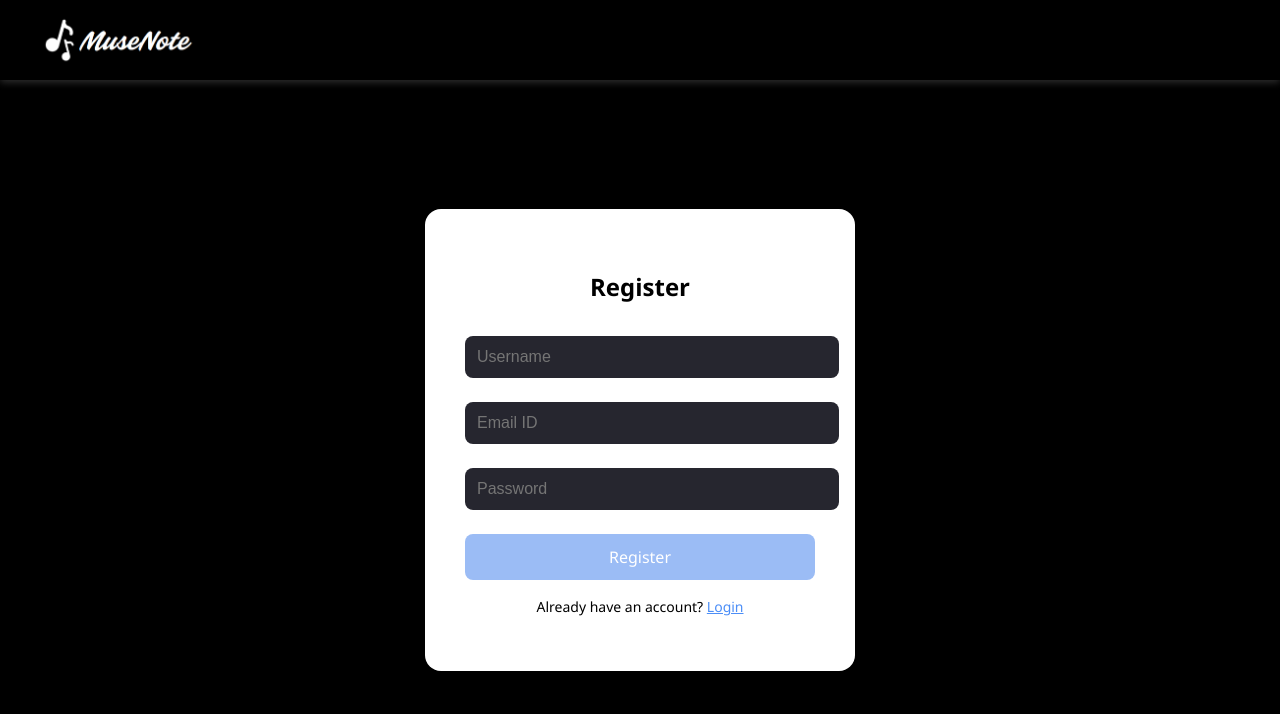
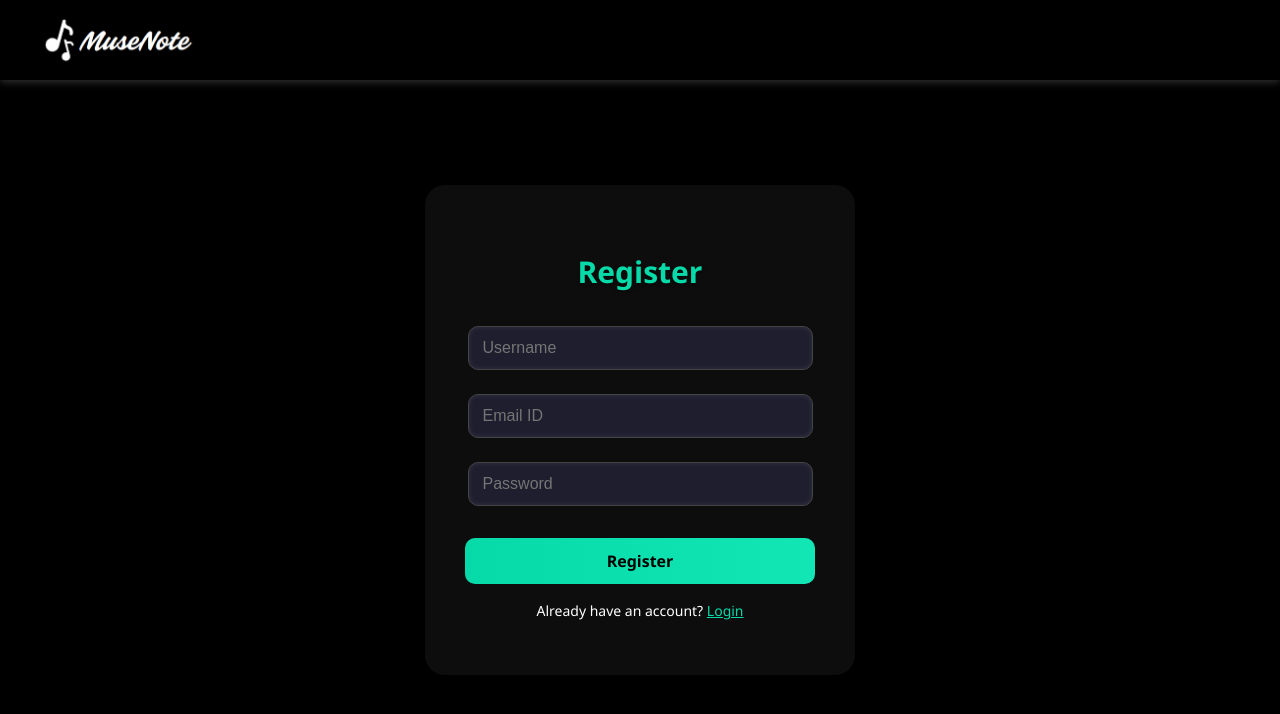
Before and after one commit to vaishke/MuseNote-Frontend, a React (Vite) app in the folder musenote/: page /register in a window 1280 px wide. Shown: the top 714 px of the page. Built offline with nearby package versions, Linux system fonts and the light colour scheme; a web font is replaced by a local one.

Commit message:
changed register page and also color of login box

```diff
--- a/musenote/src/components/LandingPage.css
+++ b/musenote/src/components/LandingPage.css
@@ -29,6 +29,7 @@ html,
     position: fixed;
     top: 0;
     z-index: 1000;
+    backdrop-filter: blur(4px);
 }
 
 .logo-img {
@@ -79,46 +80,97 @@ html,
 .login-box-wrapper {
     position: absolute;
     top: 10rem;
-    right: 1rem;
+    right: 3rem;
     z-index: 999;
 }
 
 .login-box {
-    color: #fff;
-    background-color: rgba(50, 50, 50, 0.9);
-    padding: 80px;
-    border-radius: 16px;
-    box-shadow: 0 8px 16px rgba(0, 0, 0, 0.2);
+    color: white;
+    background: rgba(255, 255, 255, 0.05);
+    backdrop-filter: blur(12px);
+    padding: 40px;
+    border-radius: 20px;
+    box-shadow: 0 12px 30px rgba(0, 0, 0, 0.6);
     width: 350px;
     text-align: center;
+    animation: fadeIn 0.8s ease;
+}
+
+@keyframes fadeIn {
+    from {
+        opacity: 0;
+        transform: translateY(20px);
+    }
+    to {
+        opacity: 1;
+        transform: translateY(0);
+    }
+}
+
+.login-box {
+  background: rgb(29, 25, 25) !important;
+  backdrop-filter: blur(12px);
+  padding: 40px;
+  border-radius: 20px;
+  box-shadow: 0 12px 30px rgba(0, 0, 0, 0.6);
+  width: 350px;
+  text-align: center;
+  animation: fadeIn 0.8s ease;
 }
 
 .login-input {
-    width: 100%;
-    padding: 12px;
+  width: 95% !important;
+  padding: 12px 14px;
   margin: 12px 0;
-    border: none;
-    border-radius: 8px;
-    background-color: #26262f;
-    color: #fff;
+  border: 1px solid #444;
+  border-radius: 10px;
+  background-color: #1e1e2f;
+  color: white;
   font-size: 16px;
+  outline: none;
+  box-shadow: inset 0 0 5px rgba(255, 255, 255, 0.1);
+  transition: all 0.3s ease;
 }
+
+.login-input:focus {
+  border-color: #05d178;
+  box-shadow: 0 0 8px #00f1a5;
+  background-color: #26263a;
+}
+
+.login-link-text {
+  margin-top: 16px;
+  font-size: 14px;
+  color: white;
+}
+
+.login-link-span {
+  color: #06daa8;
+  cursor: pointer;
+  text-decoration: underline;
+  margin-left: 5px;
+}
+
 
 .login-button {
   width: 100%;
   padding: 12px;
-    background-color: #4c8ef7;
-    color: white;
+  background: linear-gradient(to right, #06daa8, #11e6b4);
+  color: black !important;
   font-size: 16px;
+  font-weight: bold;
   border: none;
-    border-radius: 8px;
+  border-radius: 10px;
   cursor: pointer;
-    margin-top: 12px;
+  margin-top: 20px;
+  transition: transform 0.2s ease, background 0.3s ease;
 }
 
 .login-button:hover {
-    background-color: #3b75d4;
+  transform: scale(1.05);
+  background: linear-gradient(to right, #06daa8, #11e6b4);
 }
+
 
 .about-section {
     padding: 20px 60px;
--- a/musenote/src/components/LandingPage.jsx
+++ b/musenote/src/components/LandingPage.jsx
@@ -70,11 +70,10 @@ const LandingPage = () => {
             <button onClick={handleLogin} className="login-button">
               Login
             </button>
-            <p style={{ marginTop: '20px' }}>
-              Don’t have an account?{' '}
-              <Link to="/register" style={{ color: '#4c8ef7', textDecoration: 'underline' }}>
-                Create an Account
-              </Link>
+
+            <p className="login-link-text">
+              Don’t have an account?
+              <Link to="/register" className="login-link-span"> Create new account</Link>
             </p>
           </div>
         </div>
--- a/musenote/src/components/RegisterPage.css
+++ b/musenote/src/components/RegisterPage.css
@@ -6,15 +6,17 @@ html,
   width: 100%;
   scroll-behavior: smooth;
   font-family: 'Segoe UI', Tahoma, Geneva, Verdana, sans-serif;
+  background-color: #000;
 }
 
 .register-page {
   display: flex;
+  flex-direction: column;
   align-items: center;
   justify-content: center;
-    height: 100vh;
+  min-height: 100vh;
   background-color: #000;
-    flex-direction: column;
+  padding-top: 80px;
 }
 
 .logosection-reg {
@@ -30,6 +32,7 @@ html,
   top: 0;
   right: 0;
   z-index: 1000;
+  backdrop-filter: blur(4px);
 }
 
 .logoimage-reg {
@@ -39,63 +42,97 @@ html,
 }
 
 .register-form-container {
-    margin-top: 80px;
+  margin-top: 40px;
   display: flex;
   justify-content: center;
   width: 100%;
 }
 
 .register-box {
-    color: #000;
-    background-color: #fff;
+  color: white;
+  background: rgba(255, 255, 255, 0.05);
+  backdrop-filter: blur(12px);
   padding: 40px;
-    border-radius: 16px;
-    box-shadow: 0 8px 16px rgba(0, 0, 0, 0.2);
+  border-radius: 20px;
+  box-shadow: 0 12px 30px rgba(0, 0, 0, 0.6);
   width: 350px;
+  margin-top: -140px;
   text-align: center;
+  animation: fadeIn 0.8s ease;
+}
+
+@keyframes fadeIn {
+  from {
+    opacity: 0;
+    transform: translateY(20px);
+  }
+  to {
+    opacity: 1;
+    transform: translateY(0);
+  }
+}
+
+.register-box h2 {
+  font-size: 30px;
+  color: #06daa8;
+  font-weight: bold;
+  margin-bottom: 20px;
+  text-shadow: 0 2px 4px rgba(0, 0, 0, 0.4);
 }
 
 .register-input {
-    width: 100%;
-    padding: 12px;
+  width: 90%;
+  padding: 12px 14px;
   margin: 12px 0;
-    border: none;
-    border-radius: 8px;
-    background-color: #26262f;
-    color: #fff;
+  border: 1px solid #444;
+  border-radius: 10px;
+  background-color: #1e1e2f;
+  color: white;
   font-size: 16px;
+  outline: none;
+  box-shadow: inset 0 0 5px rgba(255, 255, 255, 0.1);
+  transition: all 0.3s ease;
+}
+
+.register-input:focus {
+  border-color: #05d178;
+  box-shadow: 0 0 8px #00f1a5;
+  background-color: #26263a;
 }
 
 .register-button {
   width: 100%;
   padding: 12px;
-    background-color: #4c8ef7;
-    color: white;
+  background: linear-gradient(to right, #06daa8, #11e6b4);
+  color: black;
   font-size: 16px;
+  font-weight: bold;
   border: none;
-    border-radius: 8px;
+  border-radius: 10px;
   cursor: pointer;
-    margin-top: 12px;
-    transition: background-color 0.3s ease;
+  margin-top: 20px;
+  transition: transform 0.2s ease, background 0.3s ease;
 }
 
 .register-button:hover {
-    background-color: #3b75d4;
+  transform: scale(1.05);
+  background: linear-gradient(to right, #06daa8, #11e6b4);
 }
 
 .register-button:disabled {
-    background-color: #9bbcf5;
+  background-color: #2f2f2f;
   cursor: not-allowed;
+  color: black;
 }
 
 .register-link-text {
   margin-top: 16px;
   font-size: 14px;
-    color: #000;
+  color: white;
 }
 
 .register-link-span {
-    color: #4c8ef7;
+  color: #06daa8;
   cursor: pointer;
   text-decoration: underline;
 }
```
Lines whose indentation alone changed are shown as unchanged.
